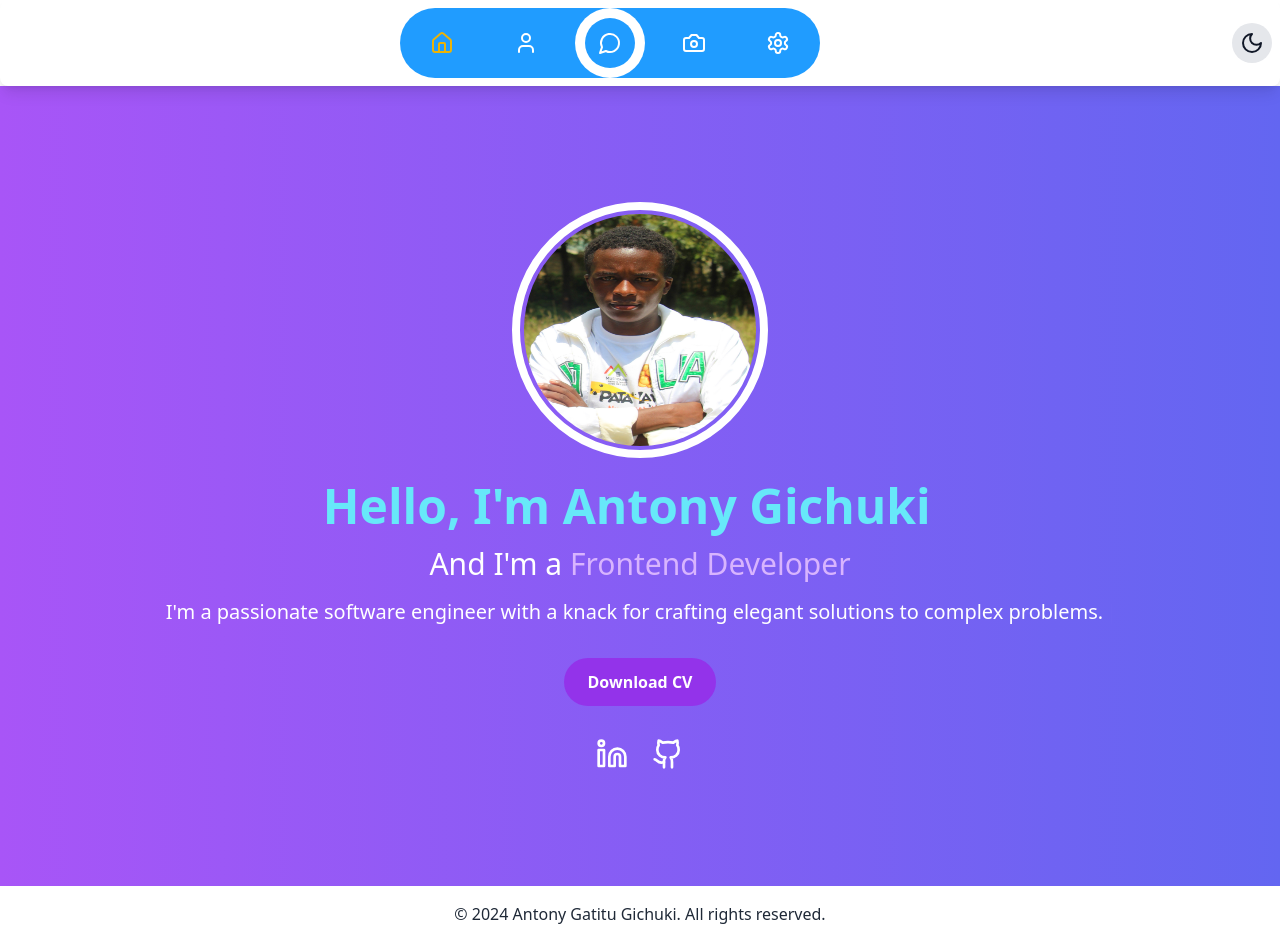
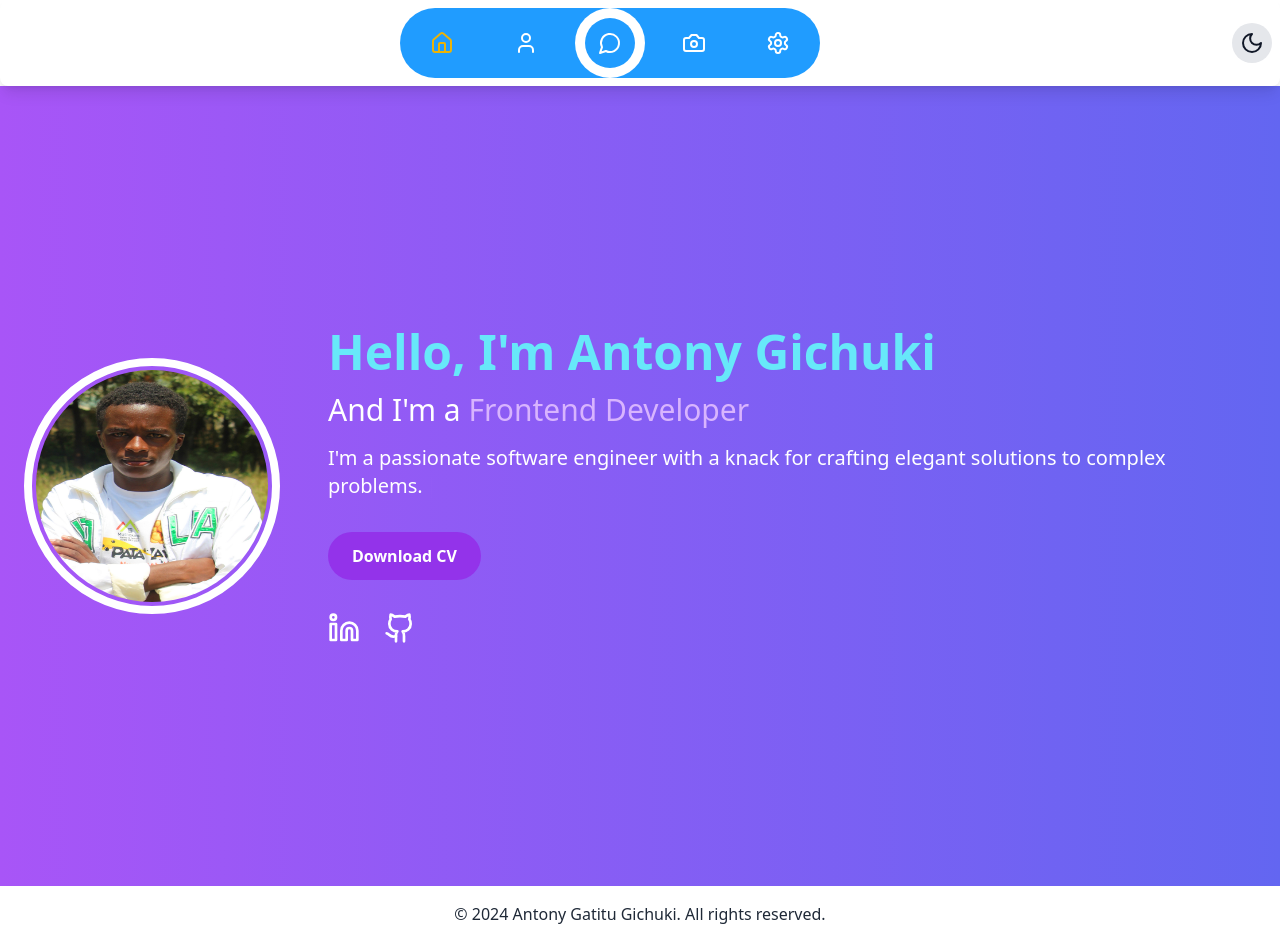
Before and after one commit to antosnizzah/my-portfolio, a React (Vite) app: page / in a window 1280 px wide. Built offline with nearby package versions, Linux system fonts and the light colour scheme.

Commit message:
done some updates

```diff
--- a/src/components/profilesection.tsx
+++ b/src/components/profilesection.tsx
@@ -2,7 +2,6 @@ import React from 'react';
 import { Linkedin, Github } from 'lucide-react';
 import { Fade } from 'react-awesome-reveal';
 import { useTypewriter, Cursor } from 'react-simple-typewriter';
-import Typical from 'react-typical';
 import profileImage from '../assets/IMG_8390.jpg'; // Adjust the path based on your folder structure
 
 const ProfileSection: React.FC = () => {
@@ -15,9 +14,9 @@ const ProfileSection: React.FC = () => {
   });
 
   return (
-    <section className="flex flex-col items-center justify-center min-h-screen bg-gradient-to-r from-purple-500 to-indigo-500 dark:from-gray-800 dark:to-black text-white dark:text-gray-300 text-center p-6">
+    <section className="flex flex-col md:flex-row items-center justify-center min-h-screen bg-gradient-to-r from-purple-500 to-indigo-500 dark:from-gray-800 dark:to-black text-white dark:text-gray-300 text-center md:text-left p-6">
       <Fade direction="left" triggerOnce>
-        <div className="relative mb-6">
+        <div className="relative mb-6 md:mb-0 md:mr-12">
           <div className="w-64 h-64 rounded-full border-8 border-white dark:border-gray-300 flex items-center justify-center p-1 animate-spin-slow">
             <img
               src={profileImage}
@@ -28,12 +27,9 @@ const ProfileSection: React.FC = () => {
         </div>
       </Fade>
       <Fade direction="right" triggerOnce>
+        <div>
           <h1 className="text-5xl font-bold mb-4 text-cyan-300">
-          <Typical
-            steps={['Hello, I\'m Antony Gichuki', 10000, '', 10000, 'Hello, I\'m Antony Gichuki']}
-            loop={Infinity}
-            wrapper="p"
-          />
+            Hello, I'm Antony Gichuki
           </h1>
           <h2 className="text-3xl mb-4">
             And I'm a <span className="text-purple-300">Frontend Developer</span>
@@ -45,7 +41,7 @@ const ProfileSection: React.FC = () => {
           <button className="bg-purple-600 hover:bg-purple-800 text-white font-bold py-3 px-6 rounded-full mb-8">
             Download CV
           </button>
-        <div className="flex space-x-6">
+          <div className="flex space-x-6 justify-center md:justify-start">
             <a href="https://www.linkedin.com/in/your-profile" target="_blank" rel="noopener noreferrer">
               <Linkedin className="w-8 h-8" />
             </a>
@@ -53,6 +49,7 @@ const ProfileSection: React.FC = () => {
               <Github className="w-8 h-8" />
             </a>
           </div>
+        </div>
       </Fade>
     </section>
   );
```
Lines whose indentation alone changed are shown as unchanged.
